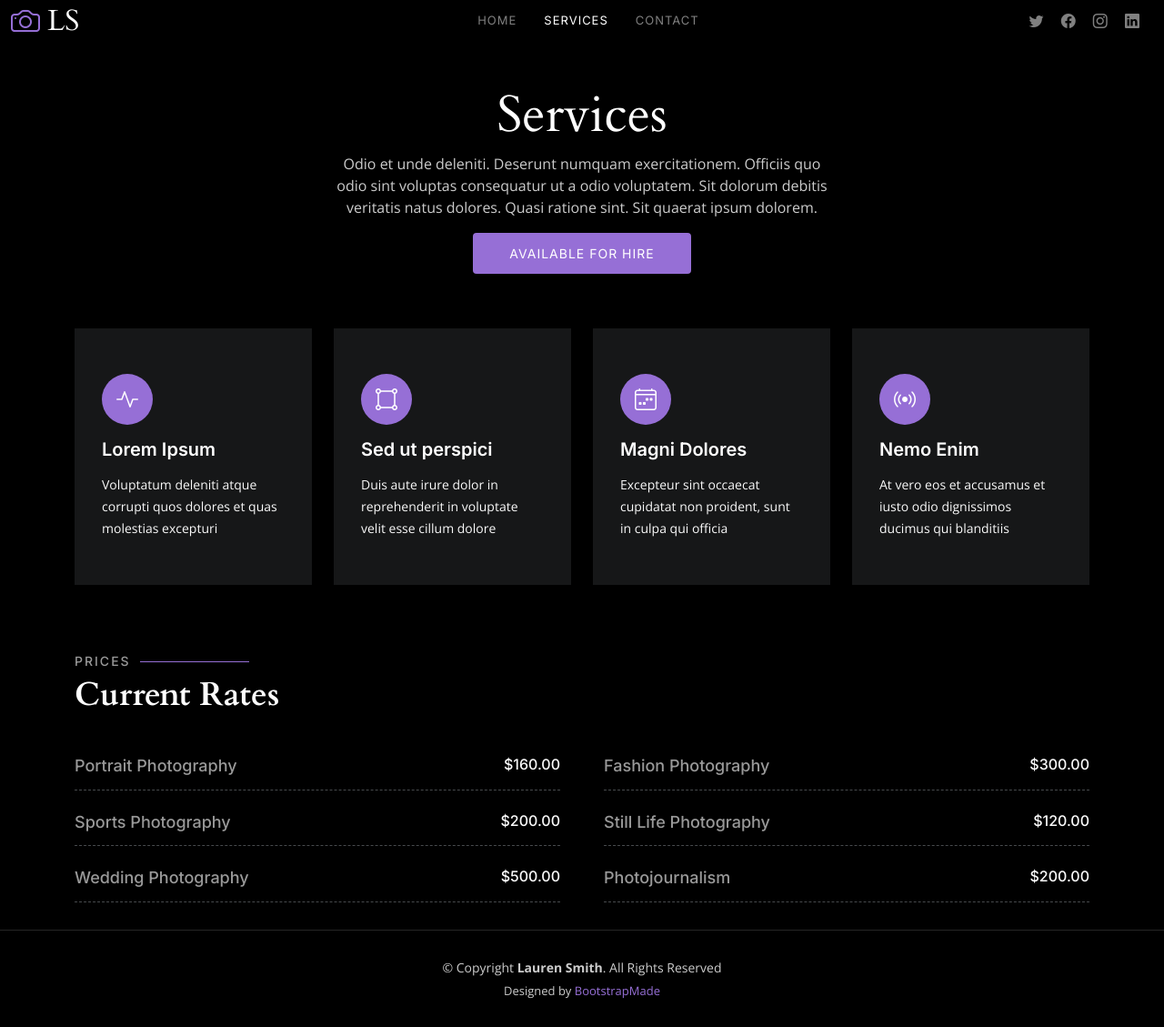
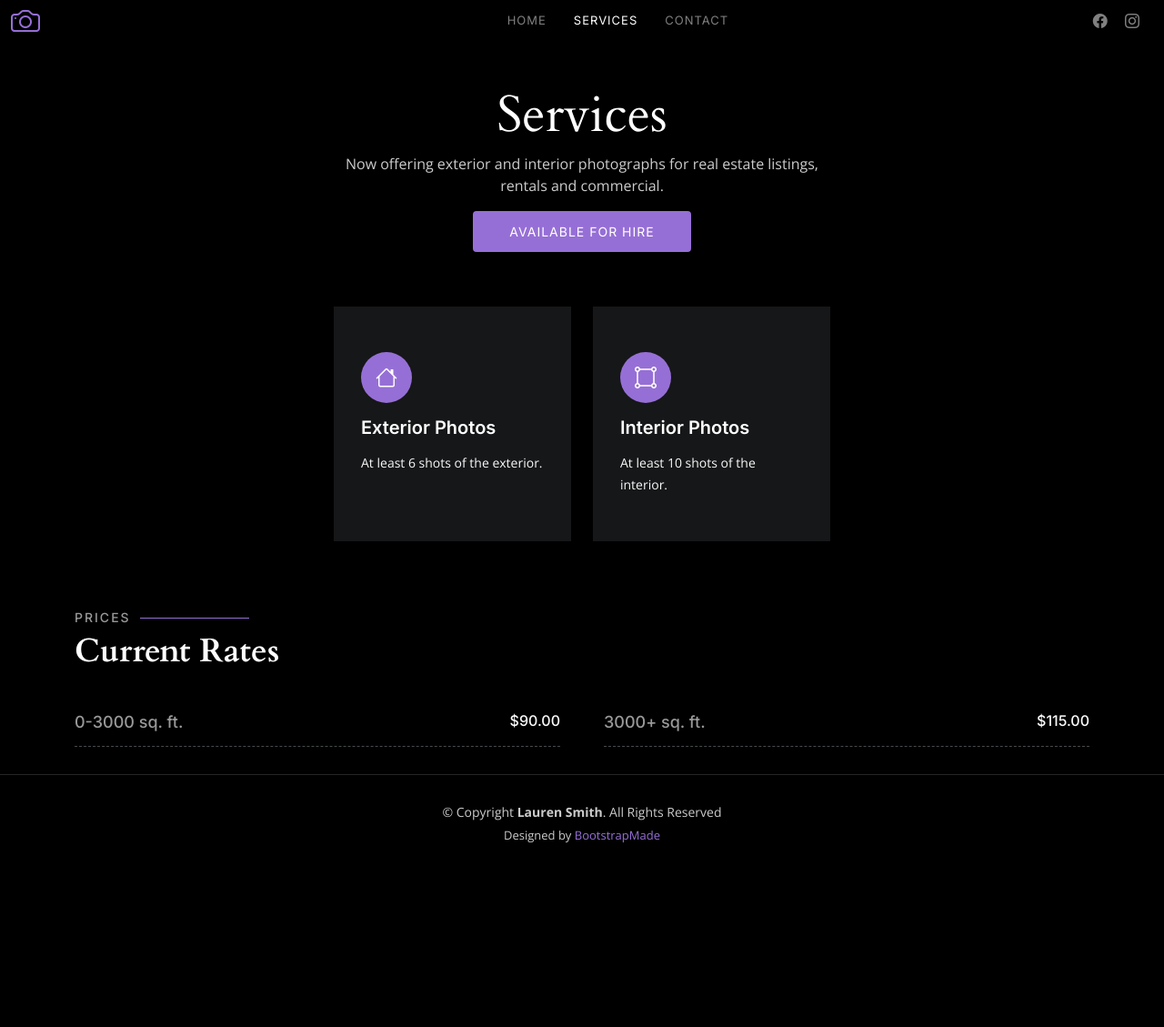
Before and after one commit to laurenbsmith11/laurenbsmith11.github.io, a plain HTML site: page services.html in a window 1280 px wide. Shown: the part 27-1156 px from the top of the page at 91% size. After the commit the page ends 985 px from the top, so only its background shows below. Drawn offline with nearby package versions, Linux system fonts and the light colour scheme.

Commit message:
Added content to services

```diff
--- a/services.html
+++ b/services.html
@@ -47,7 +47,7 @@
         <!-- Uncomment the line below if you also wish to use an image logo -->
         <!-- <img src="assets/img/logo.png" alt=""> -->
         <i class="bi bi-camera"></i>
-        <h1 style="padding-right: 60px;">LS</h1>
+        <h1 style="padding-right: 90px;"></h1>
       </a>
 
       <nav id="navbar" class="navbar">
@@ -77,10 +77,8 @@
       </nav><!-- .navbar -->
 
       <div class="header-social-links">
-        <a href="#" class="twitter"><i class="bi bi-twitter"></i></a>
-        <a href="#" class="facebook"><i class="bi bi-facebook"></i></a>
-        <a href="#" class="instagram"><i class="bi bi-instagram"></i></a>
-        <a href="#" class="linkedin"><i class="bi bi-linkedin"></i></i></a>
+        <a href="https://www.facebook.com/photosbylaurensmith/" class="facebook"><i class="bi bi-facebook"></i></a>
+        <a href="https://www.instagram.com/laurensmithrephotos/" class="instagram"><i class="bi bi-instagram"></i></a>
       </div>
       <i class="mobile-nav-toggle mobile-nav-show bi bi-list"></i>
       <i class="mobile-nav-toggle mobile-nav-hide d-none bi bi-x"></i>
@@ -96,7 +94,7 @@
         <div class="row d-flex justify-content-center">
           <div class="col-lg-6 text-center">
             <h2>Services</h2>
-            <p>Odio et unde deleniti. Deserunt numquam exercitationem. Officiis quo odio sint voluptas consequatur ut a odio voluptatem. Sit dolorum debitis veritatis natus dolores. Quasi ratione sint. Sit quaerat ipsum dolorem.</p>
+            <p>Now offering exterior and interior photographs for real estate listings, rentals and commercial.</p>
 
             <a class="cta-btn" href="contact.html">Available for hire</a>
 
@@ -109,37 +107,21 @@
     <section id="services" class="services">
       <div class="container">
 
-        <div class="row gy-4">
+        <div class="row justify-content-center gy-4">
 
-          <div class="col-xl-3 col-md-6 d-flex">
+          <div class="col-xl-3 col-md-6">
             <div class="service-item position-relative">
-              <i class="bi bi-activity"></i>
-              <h4><a href="" class="stretched-link">Lorem Ipsum</a></h4>
-              <p>Voluptatum deleniti atque corrupti quos dolores et quas molestias excepturi</p>
+              <i class="bi bi-house"></i>
+              <h4><a href="" class="stretched-link">Exterior Photos</a></h4>
+              <p>At least 6 shots of the exterior.</p>
             </div>
           </div><!-- End Service Item -->
 
-          <div class="col-xl-3 col-md-6 d-flex">
+          <div class="col-xl-3 col-md-6">
             <div class="service-item position-relative">
               <i class="bi bi-bounding-box-circles"></i>
-              <h4><a href="" class="stretched-link">Sed ut perspici</a></h4>
-              <p>Duis aute irure dolor in reprehenderit in voluptate velit esse cillum dolore</p>
-            </div>
-          </div><!-- End Service Item -->
-
-          <div class="col-xl-3 col-md-6 d-flex">
-            <div class="service-item position-relative">
-              <i class="bi bi-calendar4-week"></i>
-              <h4><a href="" class="stretched-link">Magni Dolores</a></h4>
-              <p>Excepteur sint occaecat cupidatat non proident, sunt in culpa qui officia</p>
-            </div>
-          </div><!-- End Service Item -->
-
-          <div class="col-xl-3 col-md-6 d-flex">
-            <div class="service-item position-relative">
-              <i class="bi bi-broadcast"></i>
-              <h4><a href="" class="stretched-link">Nemo Enim</a></h4>
-              <p>At vero eos et accusamus et iusto odio dignissimos ducimus qui blanditiis</p>
+              <h4><a href="" class="stretched-link">Interior Photos</a></h4>
+              <p>At least 10 shots of the interior.</p>
             </div>
           </div><!-- End Service Item -->
 
@@ -161,43 +143,15 @@
 
           <div class="col-lg-6">
             <div class="pricing-item d-flex justify-content-between">
-              <h3>Portrait Photography</h3>
-              <h4>$160.00</h4>
+              <h3>0-3000 sq. ft.</h3>
+              <h4>$90.00</h4>
             </div>
           </div><!-- End Pricing Item -->
 
           <div class="col-lg-6">
             <div class="pricing-item d-flex justify-content-between">
-              <h3>Fashion Photography</h3>
-              <h4>$300.00</h4>
-            </div>
-          </div><!-- End Pricing Item -->
-
-          <div class="col-lg-6">
-            <div class="pricing-item d-flex justify-content-between">
-              <h3>Sports Photography</h3>
-              <h4>$200.00</h4>
-            </div>
-          </div><!-- End Pricing Item -->
-
-          <div class="col-lg-6">
-            <div class="pricing-item d-flex justify-content-between">
-              <h3>Still Life Photography</h3>
-              <h4>$120.00</h4>
-            </div>
-          </div><!-- End Pricing Item -->
-
-          <div class="col-lg-6">
-            <div class="pricing-item d-flex justify-content-between">
-              <h3>Wedding Photography</h3>
-              <h4>$500.00</h4>
-            </div>
-          </div><!-- End Pricing Item -->
-
-          <div class="col-lg-6">
-            <div class="pricing-item d-flex justify-content-between">
-              <h3>Photojournalism</h3>
-              <h4>$200.00</h4>
+              <h3>3000+ sq. ft.</h3>
+              <h4>$115.00</h4>
             </div>
           </div><!-- End Pricing Item -->
 
```
Also changed, not shown: contact.html (+1 -1 lines), index.html (+3 -5 lines).
